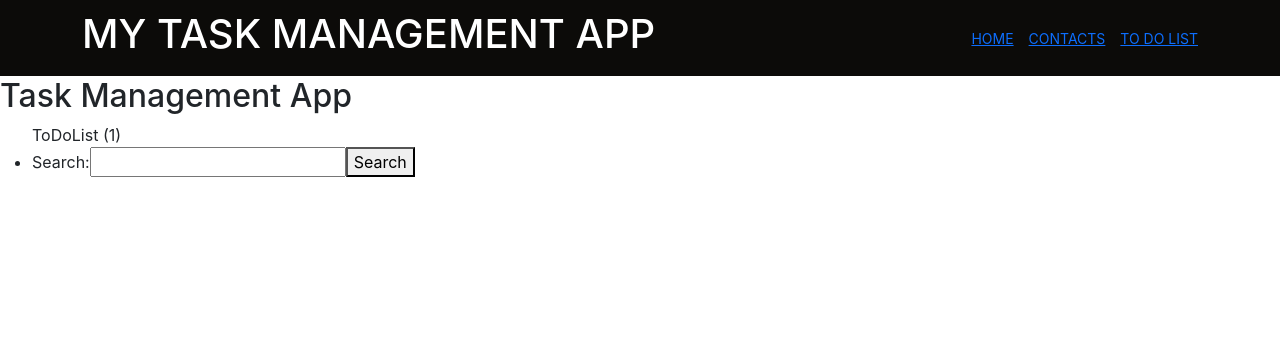
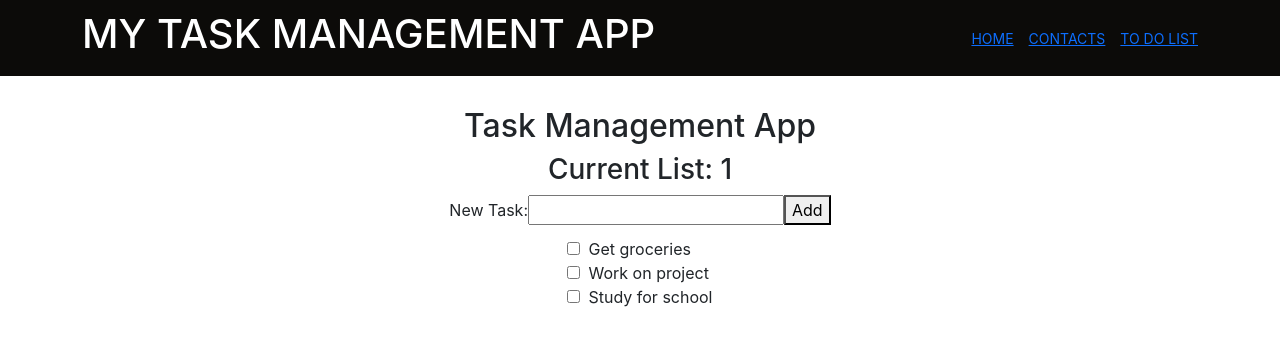
Before and after one commit to kamranvd/task-manage-web-app, a React (Create React App) app: page /#/todolist/1 in a window 1280 px wide. Shown: the top 346 px of the page. Built offline with nearby package versions, Linux system fonts and the light colour scheme.

Commit message:
Added todolist items and css formating

```diff
--- a/src/App.js
+++ b/src/App.js
@@ -6,6 +6,12 @@ import ToDoList from './components/ToDoList/ToDoList';
 import Contacts from './components/Contacts/Contacts';
 
 function App() {
+
+  const tasks = [
+    { id: 1, taskitem: 'Get groceries' },
+    { id: 2, taskitem: 'Work on project' },
+    { id: 3, taskitem: 'Study for school' }
+  ];
 
 
   return (
@@ -29,8 +35,8 @@ function App() {
       <main>
             <Routes>
               <Route exact path='/' element={<Home />} />
-              <Route exact path='/todolist' element={<ToDoList />} />
-              <Route path='/todolist/:postid' element={<ToDoList />} />
+              <Route exact path='/todolist' element={<ToDoList tasks={tasks} />} />
+              <Route path='/todolist/:postid' element={<ToDoList tasks={tasks} />} />
               <Route path='/contacts' element={<Contacts />} />
             </Routes>
       </main>
--- a/src/components/ToDoList/ToDoList.css
+++ b/src/components/ToDoList/ToDoList.css
@@ -0,0 +1,17 @@
+.task-block {
+    display: flex;
+    flex-direction: column;
+    justify-content: right;
+    align-items: center;
+    padding: 30px;
+}
+
+.no-bullets-list {
+    list-style-type: none;
+    padding: 10px;
+    margin: 2px 0 0 0;
+}
+
+.no-bullets-list li input[type='checkbox'] {
+    margin-right: 8px;
+}
--- a/src/components/ToDoList/ToDoList.jsx
+++ b/src/components/ToDoList/ToDoList.jsx
@@ -1,27 +1,52 @@
 import React from 'react';
 import { useParams } from 'react-router-dom';
+import "./ToDoList.css"
 
 export default function ToDoList(props) {
-    console.log(useParams());
+    console.log("ToDoList component rendered!");
+    console.log("Props:", props);
+    console.log("useParams:", useParams());
 
     const { postid } = useParams();
+    const listId = postid ?? 'All';
 
-    const listId = postid ?? 'All';
+    const currentTasks = Array.isArray(props.tasks) ? props.tasks : [];
+
   return (
-    <div>
+    <div className='task-block'>
         <h2>Task Management App</h2>
-            <ul>
-                ToDoList ({ listId })
+
+        <h3>Current List: { listId }</h3>
+
+        <form className="form-search" id="searchForm" >
+            <label>
+                New Task:
+                <input type="text" name="task" id="taskInput" required />
+            </label>
+            <button className="btn-task" type="submit">Add</button>
+        </form>
+
+        <ul className="no-bullets-list">
+            {currentTasks.length > 0 ? (
+                currentTasks.map((task, index) => (
+                    <li key={task.id || index}>
+                        <label htmlFor={`task-${task.id || index}`}>
+                            <input
+                                type='checkbox'
+                                id={`task-${task.id || index}`}
+                                name={task.taskitem}
+                                value={task.taskitem}
+                            />
+                            {task.taskitem}
+                        </label>
+                    </li>
+                ))
+            ) : (
                 <li>
-                    <form  className="form-search" id="searchForm" >
-                            <label>
-                                Search:
-                                <input type="text" name="search" id="searchInput" required />
-                            </label>
-                            <button className="btn-search" type="submit">Search</button>
-                        </form>
+                    No tasks yet!
                 </li>
-            </ul>
+            )}
+        </ul>
     </div>
-  )
+  );
 }
```
